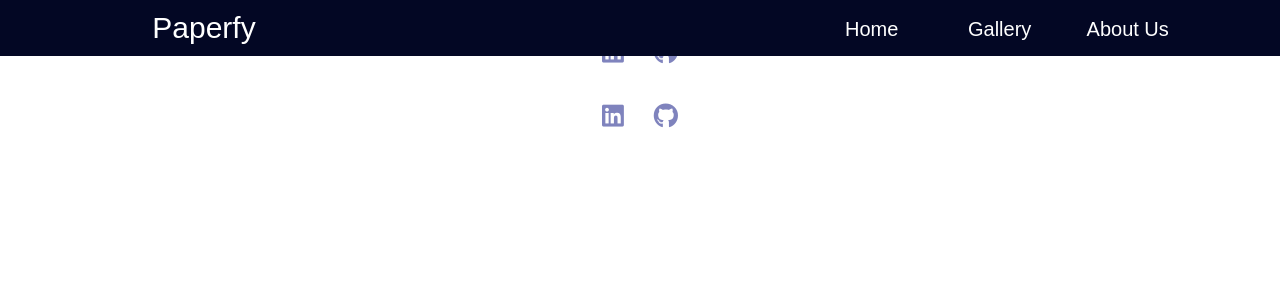
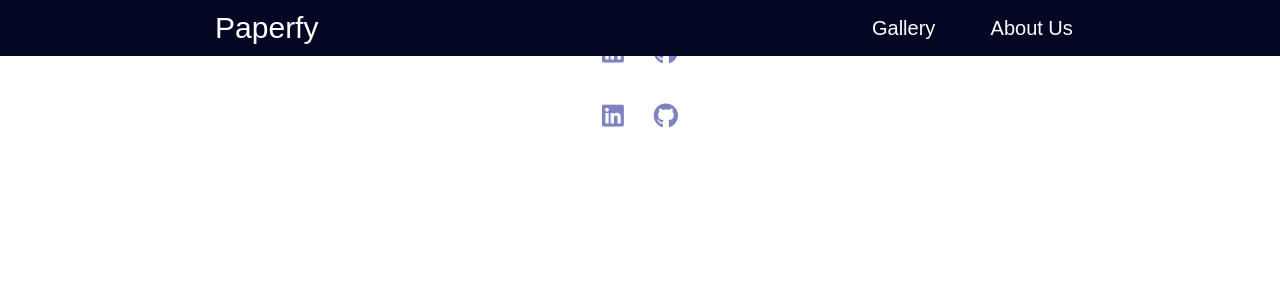
Before and after one commit to SzumiecM/Paperfy, a Django app: template main/templates/wrapper.html in a window 1280 px wide. Shown: the top 300 px of the page. Run offline with Django 3.2, Linux system fonts and the light colour scheme; the template is opened without the code that fills it, so the values that code supplies are empty; some libraries are stand-ins or nearby versions; some web fonts are replaced.

Commit message:
fixedWrapper

```diff
--- a/main/static/style.css
+++ b/main/static/style.css
@@ -17,9 +17,10 @@ body{
     width: 100%;
     height: 7vh;
 }
-.menuname{
+.menuname > a{
+    text-decoration: none;
+    color: white;
     padding-right: 40vw;
-    color: white;
     font-size: 30px;
     margin-left: 5%;
 }
--- a/main/templates/wrapper.html
+++ b/main/templates/wrapper.html
@@ -14,12 +14,11 @@
 <body>
 
     <div class="menu">
-    <div class="menuname">Paperfy</div>
+        <div class="menuname"><a href="/">Paperfy </a></div>
         <div class="wrapper">
             <ul>
-            <li><a href="/">Home </a></li>
                 <li><a href="/gallery">Gallery </a></li>
-            <li><a href="/about">About Us </a></li>
+                <li><a href="#about">About Us </a></li>
             </ul>
         </div>
     </div>
```
Lines whose indentation alone changed are shown as unchanged.
